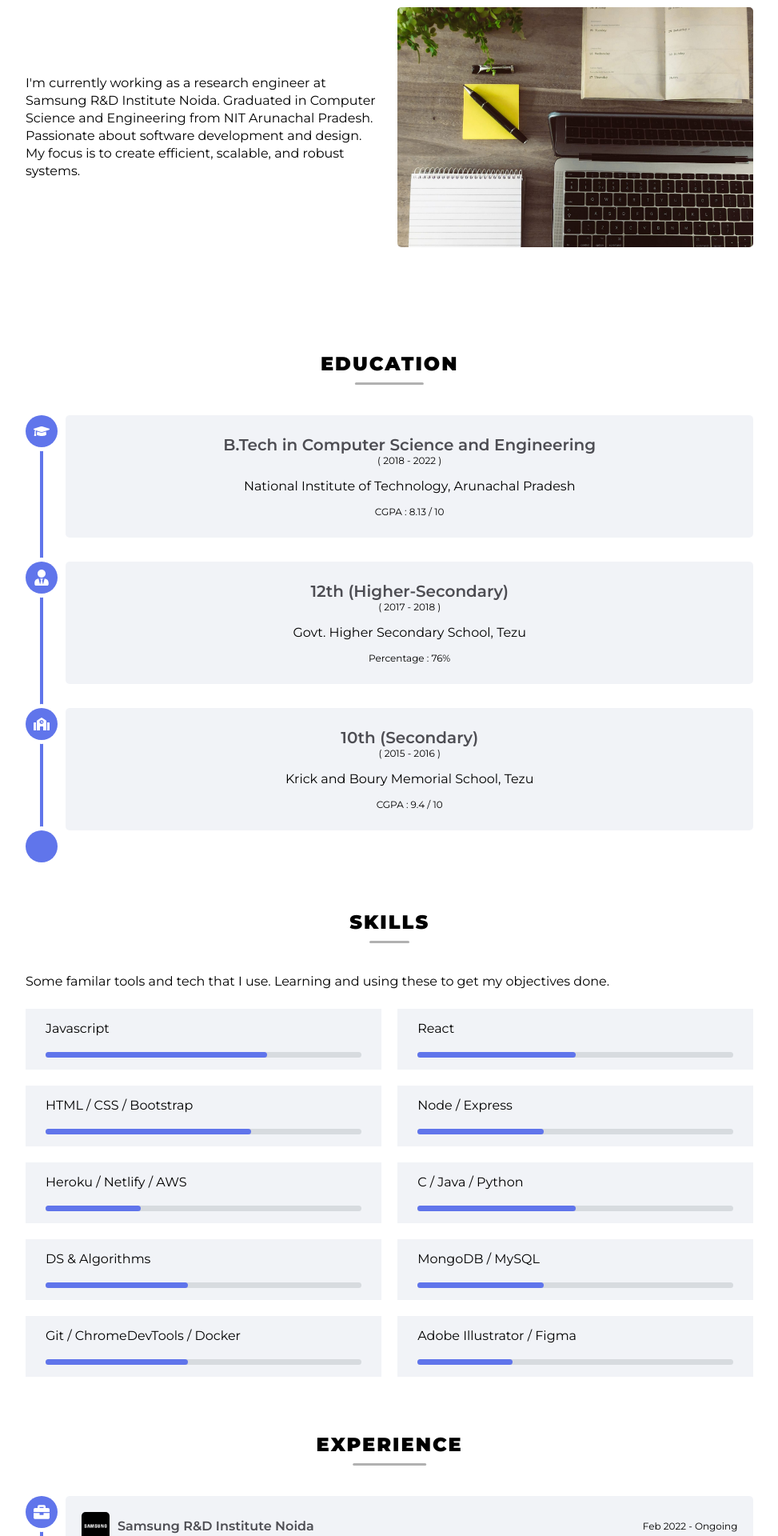
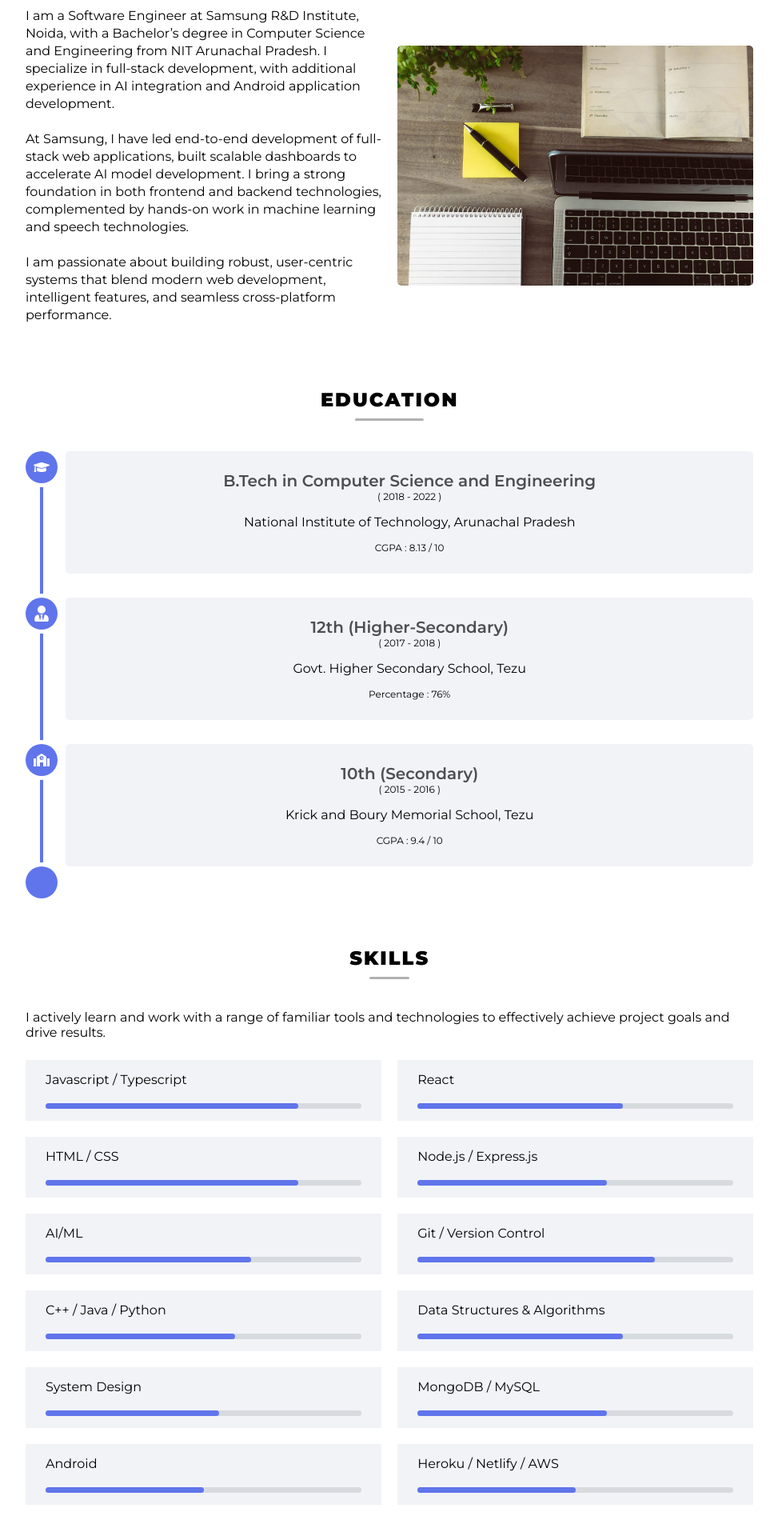
Before and after one commit to subhamdas461/portfolio, a React (Create React App) app: page / in a window 1280 px wide. Shown: the part 880-2800 px from the top of the page at 80% size, without its empty margins (287-1260 px from the left). Built offline with nearby package versions, Linux system fonts and the light colour scheme; a web font is replaced by a local one.

Commit message:
data updates July-25

```diff
--- a/src/App.css
+++ b/src/App.css
@@ -283,10 +283,10 @@ section {
     width: 200px;
     height: 200px;
     margin: auto;
-    background-image: url("./images/profilepic2.jpg");
-    background-size: 120%;
+    background-image: url("./images/Professional_Pic.jpeg");
+    background-size: 100%;
     background-repeat: no-repeat;
-    background-position: top;
+    background-position: 0 -10px;
     background-color: rgb(201, 201, 201);
     border-radius: 50%;
     border: 7px solid rgb(255, 255, 255);
--- a/src/Components/About.jsx
+++ b/src/Components/About.jsx
@@ -14,7 +14,9 @@ const Image = styled(motion.img)`
     background-color: var(--dark-sidebar-bg);
 `;
 const about = {
-    one: "I'm currently working as a research engineer at Samsung R&D Institute Noida. Graduated in Computer Science and Engineering from NIT Arunachal Pradesh. Passionate about software development and design. My focus is to create efficient, scalable, and robust systems.",
+    one: "I am a Software Engineer at Samsung R&D Institute, Noida, with a Bachelor’s degree in Computer Science and Engineering from NIT Arunachal Pradesh. I specialize in full-stack development, with additional experience in AI integration and Android application development.",
+    two: "At Samsung, I have led end-to-end development of full-stack web applications, built scalable dashboards to accelerate AI model development. I bring a strong foundation in both frontend and backend technologies, complemented by hands-on work in machine learning and speech technologies.",
+    three: "I am passionate about building robust, user-centric systems that blend modern web development, intelligent features, and seamless cross-platform performance.",
 };
 
 function About() {
@@ -46,6 +48,12 @@ function About() {
                     lineHeight="22px"
                 >
                     {about.one}
+                    <br />
+                    <br />
+                    {about.two}
+                    <br />
+                    <br />
+                    {about.three}
                 </BigPara>
                 <Image
                     alt="about-img"
--- a/src/Components/Experience/Experience.jsx
+++ b/src/Components/Experience/Experience.jsx
@@ -11,17 +11,61 @@ import SamSungLogo from "../../images/samsung_logo.jpeg";
 
 const ExpData = [
     {
-        org: "Samsung R&D Institute Noida",
+        org: "Samsung Research Noida",
         tasks: [
-            "Research paper analysis in the field of machine learning.",
-            "Working with the Generative AI team.",
-            "Worked on multiple projects on android development and machine learning.",
+            "Optimized and Automatic Speech Recognition (ASR) models for Bixby and Live Translate, reducing Word Error Rate by over 18%.",
+            "Developed a full-stack AI dashboard using React and Node.js, accelerating model deployment speed by nearly 40%.",
+            "Integrated ONNX models into Android applications, enabling real-time speech inference with less than 200ms latency on mid-range devices.",
+            "Authored Inverse Text Normalization (ITN) rules, improving ASR transcription accuracy by standardizing numerical and contextual outputs significantly.",
+            "Collaborated with Sarvam AI to benchmark and integrate Indic language models, achieving 25% improvement in early performance evaluations.",
+            "Engineered a peer-to-peer large file transfer web application using WebRTC for secure, direct device-to-device sharing without cloud dependency.",
         ],
-        year: "Feb 2022 - Ongoing",
-        position: "Research Engineer",
+        year: "Jun 2022 - Ongoing",
+        position: "Software Engineer",
         logo: SamSungLogo,
         icon: <FaBriefcase />,
         link: "https://research.samsung.com/sri-n",
+    },
+    {
+        org: "Samsung Research Noida",
+        tasks: [
+            "Co-developed an Android data collection app used by 1,000+ employees, accelerating multimodal training data collection for machine learning.",
+            "Resolved over 100 critical bugs across Samsung applications, improving stability and user experience for 1.5M+ global users.",
+            "Contributed to scalable architecture design and cross-team collaboration, enhancing efficiency and deployment of machine learning-driven applications company-wide.",
+        ],
+        year: "Feb 2022 - May 2022",
+        position: "R&D Intern",
+        logo: SamSungLogo,
+        icon: <FaBriefcase />,
+        link: "https://research.samsung.com/sri-n",
+    },
+    {
+        org: "JEE Carnot",
+        tasks: [
+            "Collaborated closely with UI/UX designers to implement 22+ responsive screens and over 50 reusable UI components.",
+            "Developed 15+ custom reusable frontend components, reducing development time by 30% and accelerating feature delivery by two weeks.",
+            "Integrated frontend with 10+ RESTful APIs for key features like authentication, payment processing, and user profile management.",
+            "Enhanced application responsiveness and cross-browser compatibility, ensuring smooth performance across multiple devices and screen sizes.",
+            "Contributed to faster release cycles and improved product quality through code optimization, modular design, and continuous feedback integration.",
+        ],
+        year: "Dec 2020 - Feb 2021",
+        position: "Front-End Development Intern",
+        logo: JCLogo,
+        icon: <FaBriefcase />,
+        link: "https://jeecarnot.com/",
+    },
+    {
+        org: "Google Developer Student Club (GDSC)",
+        tasks: [
+            "Organized and contributed to tech events, workshops, and coding sessions, fostering a collaborative developer community on campus.",
+            "Mentored junior students on web development and open-source contributions, encouraging hands-on learning and skill development.",
+            "Collaborated with cross-functional teams to plan hackathons and developer meetups, increasing student engagement in technology and innovation.",
+        ],
+        year: "Sept 2021 - Aug 2022",
+        position: "Core Member",
+        logo: GdgLogo,
+        icon: <MdGroup />,
+        link: "https://gdg.community.dev/gdg-kolkata",
     },
     {
         org: "Crio.Do",
@@ -34,30 +78,6 @@ const ExpData = [
         logo: CrioLogo,
         icon: <FaCode />,
         link: "https://www.crio.do/",
-    },
-    {
-        org: "JEE Carnot",
-        tasks: [
-            "Developed the front-end of mentor and student using HTML, CSS and Javascript.",
-            "Optimization and reusability of code.",
-            "Integration with the backend services.",
-        ],
-        year: "Dec 2020 - Jan 2021",
-        position: "Front-End Development Intern",
-        logo: JCLogo,
-        icon: <FaBriefcase />,
-        link: "https://jeecarnot.com/",
-    },
-    {
-        org: "Google Developer Group, Kolkata",
-        tasks: [
-            "Attended multiple events & meetings, conducted by experienced developers.",
-        ],
-        year: "Apr 2020 - present",
-        position: "Member",
-        logo: GdgLogo,
-        icon: <MdGroup />,
-        link: "https://gdg.community.dev/gdg-kolkata",
     },
     {
         org: "Internshala",
--- a/src/Components/Home.jsx
+++ b/src/Components/Home.jsx
@@ -13,8 +13,8 @@ import { BigPara } from "../global.styles";
 
 const homeData = {
     name: "Hi, I'm Subham Das",
-    desc: "R&D Engineer, Samsung R&D Institute Noida",
-    location: " Uttar Pradesh, India",
+    desc: "Software Engineer @ Samsung Research",
+    location: " Noida, India",
 };
 function Home() {
     const { ref, inView } = useInView({
--- a/src/Components/Skills/Skills.jsx
+++ b/src/Components/Skills/Skills.jsx
@@ -4,49 +4,56 @@ import { BigPara } from "../../global.styles";
 function Skills() {
     const skillList = [
         {
-            name: "Javascript",
-            progress: 70,
+            name: "Javascript / Typescript",
+            progress: 80,
         },
         {
             name: "React",
+            progress: 65,
+        },
+        {
+            name: "HTML / CSS",
+            progress: 80,
+        },
+        {
+            name: "Node.js / Express.js",
+            progress: 60,
+        },
+        {
+            name: "AI/ML",
+            progress: 65,
+        },
+        {
+            name: "Git / Version Control",
+            progress: 75,
+        },
+        {
+            name: "C++ / Java / Python",
+            progress: 60,
+        },
+        {
+            name: "Data Structures & Algorithms",
+            progress: 65,
+        },
+        {
+            name: "System Design",
+            progress: 55,
+        },
+        {
+            name: "MongoDB / MySQL",
+            progress: 60,
+        },
+        {
+            name: "Android",
             progress: 50,
         },
         {
-            name: "HTML / CSS / Bootstrap",
-            progress: 65,
-        },
-        {
-            name: "Node / Express",
-            progress: 40,
-        },
-        {
             name: "Heroku / Netlify / AWS",
-            progress: 30,
-        },
-        {
-            name: "C / Java / Python",
             progress: 50,
-        },
-        {
-            name: "DS & Algorithms",
-            progress: 45,
-        },
-        {
-            name: "MongoDB / MySQL",
-            progress: 40,
-        },
-        {
-            name: "Git / ChromeDevTools / Docker",
-            progress: 45,
-        },
-
-        {
-            name: "Adobe Illustrator / Figma",
-            progress: 30,
         },
     ];
     const paraText = `
-      Some familar tools and tech that I use. Learning and using these to get my objectives done.
+      I actively learn and work with a range of familiar tools and technologies to effectively achieve project goals and drive results.
   `;
     return (
         <div id="skills" className="skills section">
```
Also changed, not shown: src/images/Professional_Pic.jpeg (added).
